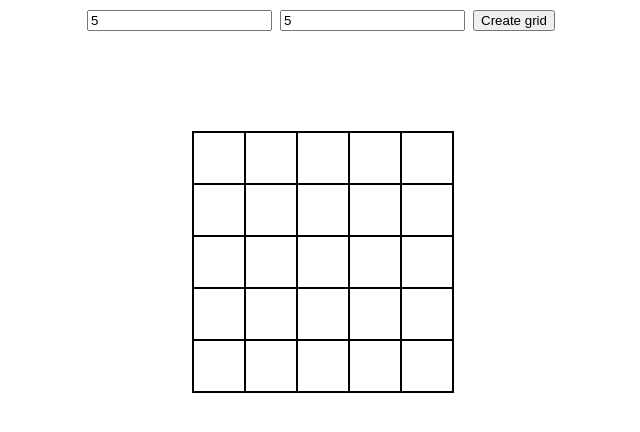
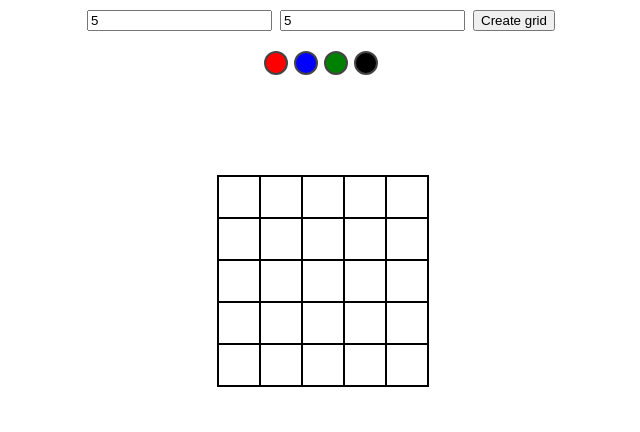
Before and after one commit to s4m256/Grid_Games, a plain HTML site: page index.html in a window 1280 px wide. Both pictures are taken after typing "5", "5" into the empty fields and a click on the button "Create grid". Shown: the whole page, without its empty margins (319-959 px from the left). Drawn offline with Linux system fonts and the light colour scheme.

Commit message:
add colorable cells with palette selection

```diff
--- a/index.html
+++ b/index.html
@@ -13,6 +13,13 @@
         <button id="create">Create grid</button>
     </div>
 
+    <div id="palette">
+        <button class="color" data-color="red"></button>
+        <button class="color" data-color="blue"></button>
+        <button class="color" data-color="green"></button>
+        <button class="color" data-color="black"></button>
+    </div>
+
     <div id="board"></div>
 
     <script src="script.js"></script>
--- a/script.js
+++ b/script.js
@@ -6,12 +6,41 @@ btn.onclick = () => {
     const n = Number(document.getElementById("n").value);
 
     board.innerHTML = "";
-    board.style.gridTemplateRows = `repeat(${m}, 50px)`;
-    board.style.gridTemplateColumns = `repeat(${n}, 50px)`;
+    board.style.gridTemplateRows = `repeat(${m}, 40px)`;
+    board.style.gridTemplateColumns = `repeat(${n}, 40px)`;
+
+    boardState = Array(m).fill(null).map(()=>Array(n).fill(null));
 
     for(let i = 0; i < m * n; i++) {
         const cell = document.createElement("div");
         cell.className = "cell";
         board.appendChild(cell);
+
+        cell.onclick = () => {
+            const currentColor = cell.dataset.color || "";
+
+            if(currentColor == selectedColor) {
+                cell.style.backgroundColor = "";
+                cell.dataset.color = "";
+                cell.classList.remove("marked");
+            } else {
+                cell.style.backgroundColor = selectedColor;
+                cell.dataset.color = selectedColor;
+                cell.classList.add("marked");
+            }
+        };
     }
 };
+
+
+let selectedColor = "black";
+
+document.querySelectorAll(".color").forEach(btn => {
+    btn.onclick = () => {
+        document.querySelectorAll(".color")
+            .forEach(b => b.classList.remove("selected"));
+
+        btn.classList.add("selected");
+        selectedColor = btn.dataset.color;
+    };
+});
--- a/style.css
+++ b/style.css
@@ -8,9 +8,13 @@
 }
 
 .cell {
-    width: 50px;
-    height: 50px;
+    width: 40px;
+    height: 40px;
     border: 2px solid black;
+}
+
+.cell.marked {
+
 }
 
 #controls {
@@ -19,3 +23,27 @@
     gap: 8px;
     margin-top: 10px;
 }
+
+#palette {
+    display: flex;
+    gap: 6px;
+    justify-content: center;
+    margin-top: 20px;
+}
+
+.color {
+    width: 24px;
+    height: 24px;
+    border-radius: 50%;
+    border: 2px solid #444;
+    cursor: pointer;
+}
+
+.color[data-color="red"] { background: red; }
+.color[data-color="blue"] { background: blue; }
+.color[data-color="green"] { background: green; }
+.color[data-color="black"] { background: black; }
+
+.color.selected {
+    outline: 3px solid gold;
+}
```
